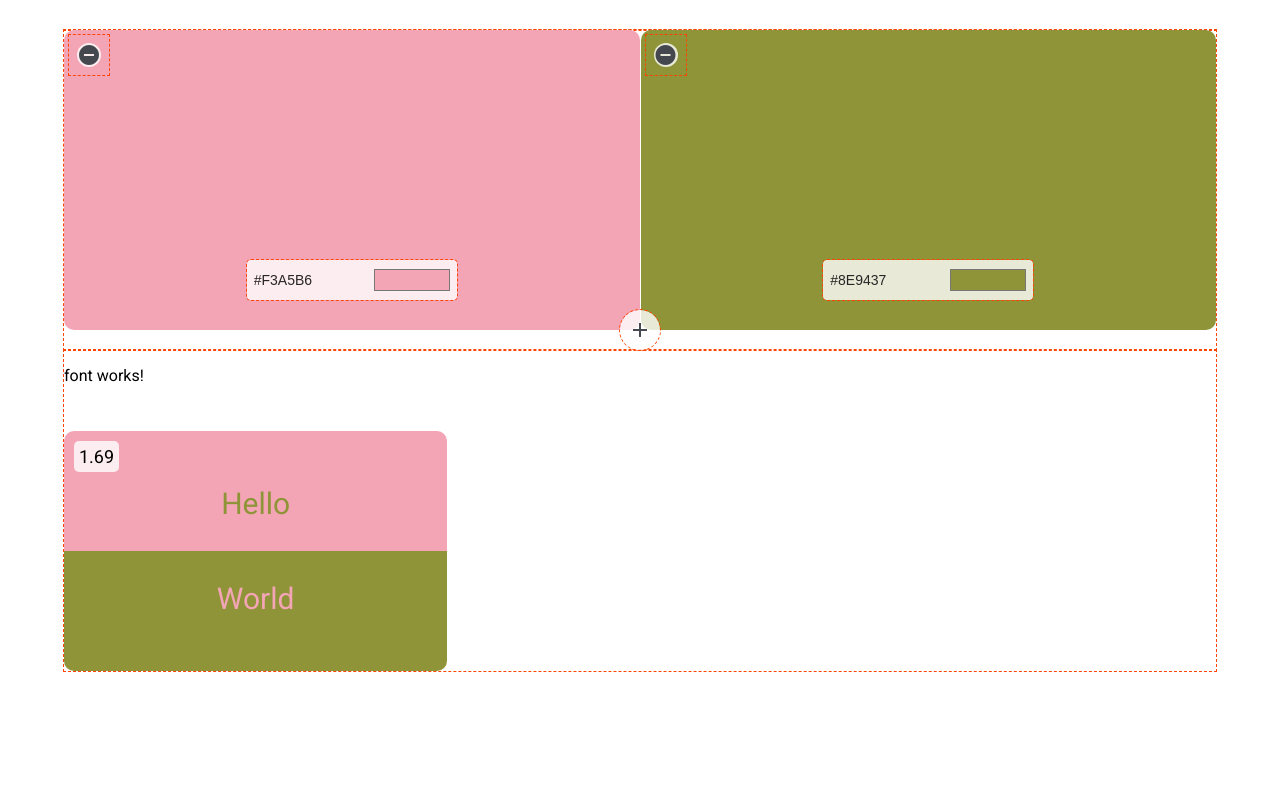
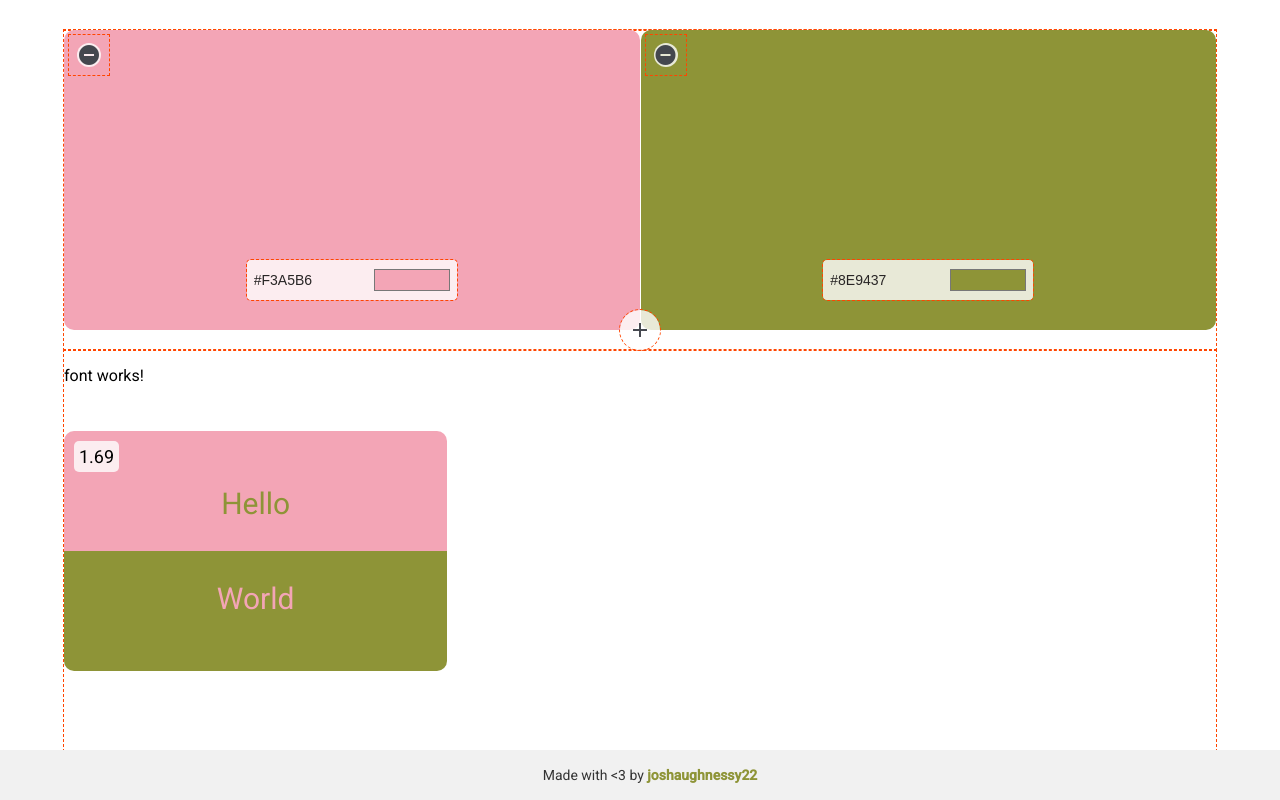
Before and after one commit to joshaughnessy22/color-swatches-ui, an Angular app: page / in a window 1280 px wide. Built offline with nearby package versions, Linux system fonts and the light colour scheme.

Commit message:
footer added

```diff
--- a/src/app/app.component.css
+++ b/src/app/app.component.css
@@ -9,3 +9,31 @@
     width: 90%;
     height: 100%;
   }
+
+  .footer {
+    position: fixed;
+    bottom: 0;
+    left: 0;
+    width: 100%;
+    height: 30px;
+    background-color: #f1f1f1;
+    display: flex;
+    justify-content: center;
+    align-items: center;
+    text-align: center;
+    padding: 10px;
+    font-size: 14px;
+    color: #333;
+    z-index: 2;
+  }
+
+  .footer a {
+    color: #8E9437; /* Highlight color for links */
+    text-decoration: none; /* Remove underline */
+    font-weight: bold; /* Make the text bold (optional) */
+  }
+
+  .footer a:hover {
+    color: #F3A5B6; /* Darker color on hover */
+    text-decoration: underline; /* Add underline on hover */
+  }
--- a/src/app/app.component.html
+++ b/src/app/app.component.html
@@ -4,6 +4,9 @@
   <div class ="contents">
     <app-cards> </app-cards>
   </div>
+  <div class="footer">
+    <p>Made with <3 by <a href="https://github.com/joshaughnessy22">joshaughnessy22</a></p>
+  </div>
 </main>
 
 
--- a/src/app/cards/cards.component.css
+++ b/src/app/cards/cards.component.css
@@ -75,4 +75,5 @@ mat-grid-tile{
   .child{
     display: flex;
     flex-direction: column;
+    padding-bottom: 100px;
   }
```
